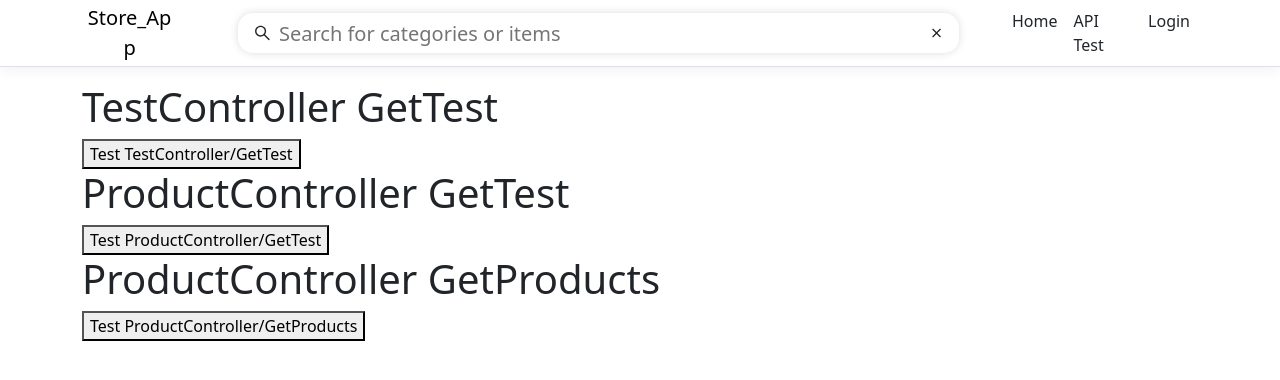
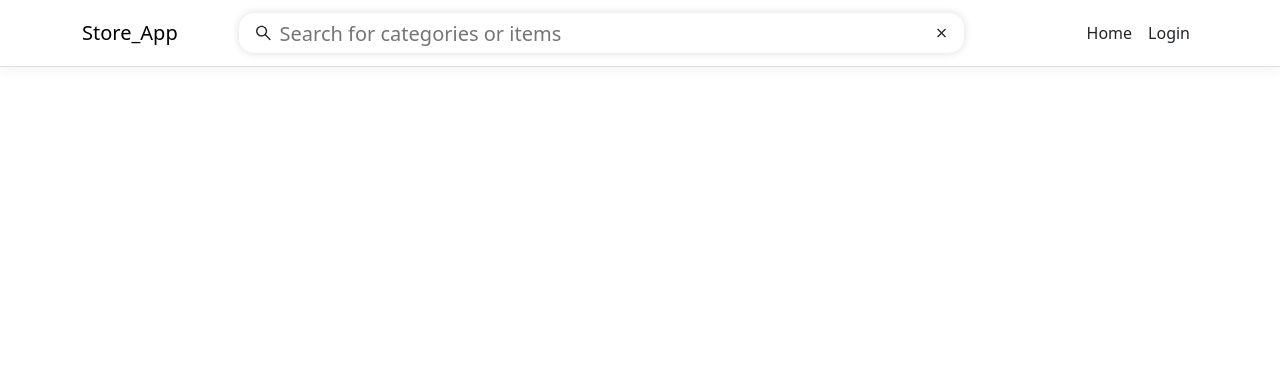
Before and after one commit to joshostblom/store-app, a React (Create React App) app in the folder Store-App/ClientApp/: page /apitest in a window 1280 px wide. Shown: the top 380 px of the page. Built offline with nearby package versions, Linux system fonts and the light colour scheme.

Commit message:
Remove test page.

```diff
--- a/Store-App/ClientApp/src/App.js
+++ b/Store-App/ClientApp/src/App.js
@@ -3,7 +3,6 @@ import './custom.css';
 import 'bootstrap/dist/css/bootstrap.min.css';
 import { useState } from 'react';
 import { LoginPage } from './pages/LoginPage/LoginPage';
-import { APITest } from './components/APITest/APITest';
 import { DisplayDetailedProduct } from "./pages/DetailedProduct/DetailedProduct.js";
 import { SearchPage } from './pages/SearchPage/SearchPage';
 import { NavMenu } from './components/NavMenu/NavMenu';
@@ -24,7 +23,6 @@ export default function App() {
                     <Route path="/" element={<HomePage />} />
                     <Route path="/detailed-view/:productId" element={<DisplayDetailedProduct />} />
                     <Route path="/search" element={<SearchPage />} />
-                    <Route path="/apitest" element={<APITest />} />
                     <Route path="/login" element={<LoginPage setLoggedIn={setLoggedIn} />} />
                     <Route path="/payment" element={<PaymentPage setLoggedIn={setLoggedIn} />} />
                     <Route path="/order-confirmation" element={<OrderConfirmationPage setLoggedIn={setLoggedIn} />} />
--- a/Store-App/ClientApp/src/components/APITest/APITest.js
+++ /dev/null
@@ -1,60 +0,0 @@
-import { useState } from 'react';
-
-export const APITest = () => {
-    const [test1, setTest1] = useState("");
-    const [test2, setTest2] = useState("");
-    const [test3, setTest3] = useState([]);
-
-    return (
-        <div>
-            <h1>TestController GetTest</h1>
-            <button onClick={() => {
-                console.log("Running TestController GetTest");
-                fetch('test/getTest')
-                    .then((response) => response.json())
-                    .then((json) => {
-                        console.log(json);
-                        setTest1(json);
-                    })
-                    .catch((reason) => {
-                        setTest1({productName: "Request failed! Press f12 to check error."});
-                    });
-            }}>Test TestController/GetTest</button>
-            <div>{test1.productName}</div>
-
-            <h1>ProductController GetTest</h1>
-            <button onClick={() => {
-                console.log("Running ProductController GetTest");
-                fetch('product/getTest')
-                    .then((response) => response.json())
-                    .then((json) => {
-                        console.log(json);
-                        setTest2(json);
-                    })
-                    .catch((reason) => {
-                        setTest2({ productName: "Request failed! Press f12 to check error." });
-                    });
-            }}>Test ProductController/GetTest</button>
-            <div>{test2.productName}</div>
-
-            <h1>ProductController GetProducts</h1>
-            <button onClick={() => {
-                console.log("Running ProductController GetProducts");
-                fetch('product/getProducts')
-                    .then((response) => response.json())
-                    .then((json) => {
-                        console.log(json);
-                        setTest3(json);
-                    })
-                    .catch((reason) => {
-                        setTest3([{key: 0, productName: "Request failed! Press f12 to check error." }]);
-                    });
-            }}>Test ProductController/GetProducts</button>
-            <div>
-                {test3?.map((value) => (
-                    <div> {value.productName} </div>
-                ))}
-            </div>
-        </div>
-    );
-}
--- a/Store-App/ClientApp/src/components/NavMenu/NavMenu.js
+++ b/Store-App/ClientApp/src/components/NavMenu/NavMenu.js
@@ -32,9 +32,6 @@ export const NavMenu = ({ isLoggedIn, setLoggedIn }) => {
                             <NavLink tag={Link} className="text-dark" to="/">Home</NavLink>
                         </NavItem>
                         <NavItem>
-                            <NavLink tag={Link} className="text-dark" to="/apitest">API Test</NavLink>
-                        </NavItem>
-                        <NavItem>
                             {isLoggedIn ? (
                                 <div class="text-dark nav-link" onClick={() => logout()}>Logout</div>
                             ) : (
--- a/Store-App/ClientApp/src/setupProxy.js
+++ b/Store-App/ClientApp/src/setupProxy.js
@@ -6,7 +6,6 @@ const target = env.ASPNETCORE_HTTPS_PORT ? `https://localhost:${env.ASPNETCORE_H
 
 const context =  [
     "/weatherforecast",
-    "/test",
     "/product",
     "/detailedproduct",
     "/person",
```
Also changed, not shown: 2 other files (tests, documents, lock files or other folders).
